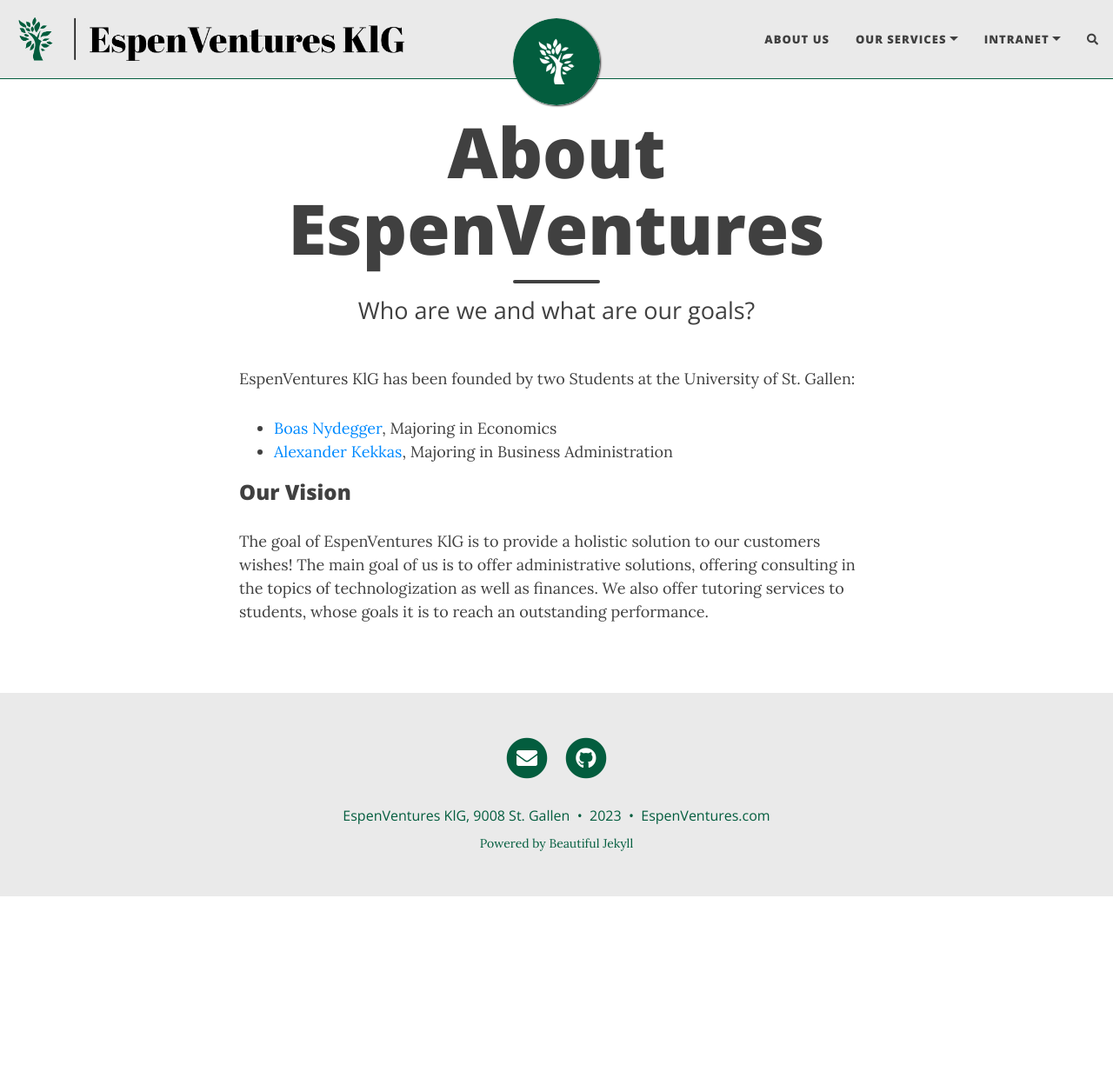
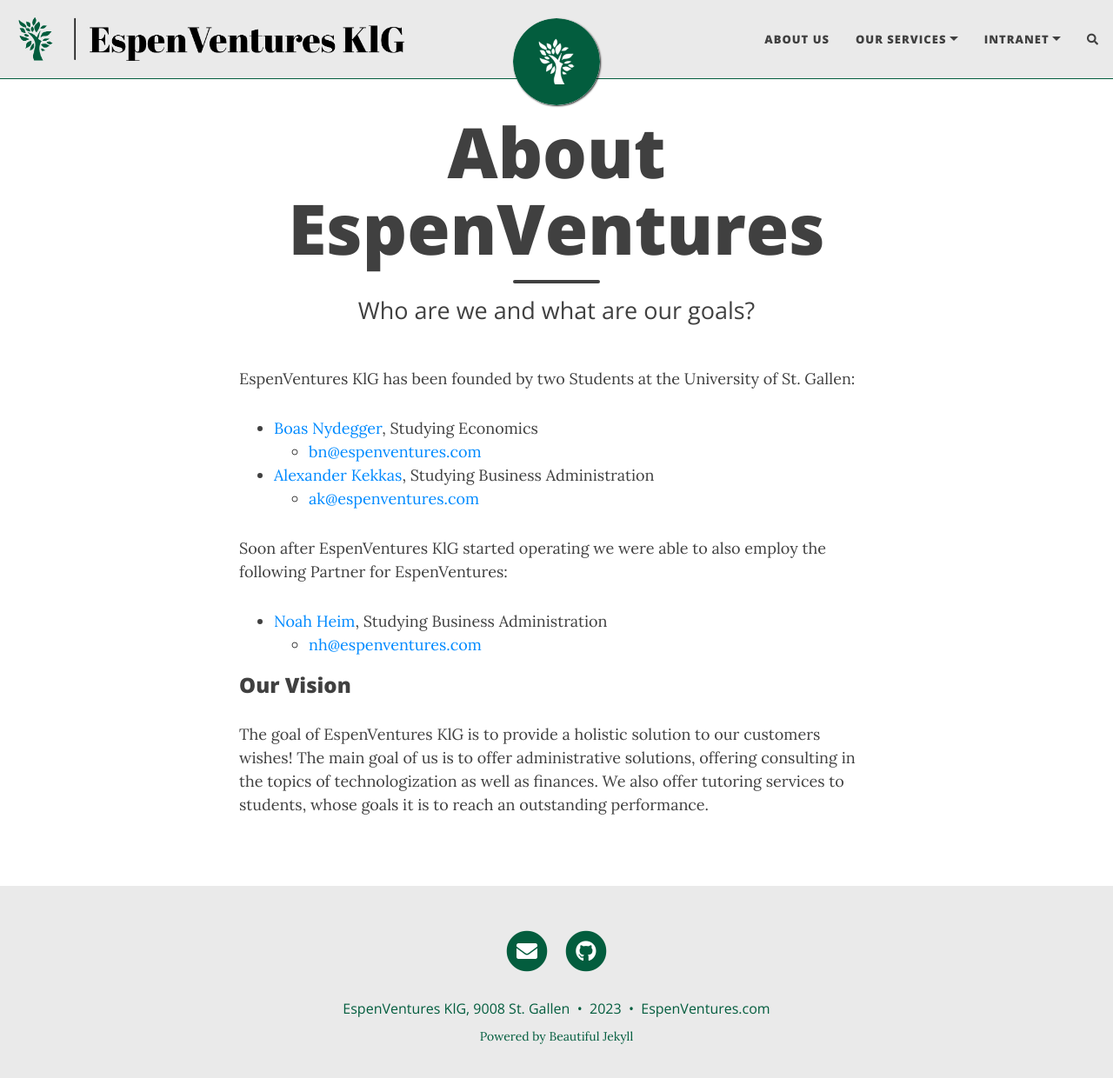
Before and after one commit to Erd4/Erd4.github.io, a Jekyll site: the page built from docs/aboutus.md, in a window 1280 px wide and 1253 px high. Shown: the top 1240 px of the window at 87% size. Built offline with Jekyll 4.4.1, drawn with Linux system fonts in a browser that asks for light colours; nearby versions of some CDN libraries; comment, search, counter and statistics services are not loaded.

Commit message:
Update aboutus.md

```diff
--- a/docs/aboutus.md
+++ b/docs/aboutus.md
@@ -7,8 +7,15 @@
 
 EspenVentures KlG has been founded by two Students at the University of St. Gallen:
 
-- [Boas Nydegger](https://www.linkedin.com/in/BoasNydegger/), Majoring in Economics
-- [Alexander Kekkas](https://www.linkedin.com/in/kekkas/), Majoring in Business Administration
+- [Boas Nydegger](https://www.linkedin.com/in/BoasNydegger/), Studying Economics
+  - [bn@espenventures.com](mailto:bn@espenventures.com)
+- [Alexander Kekkas](https://www.linkedin.com/in/kekkas/), Studying Business Administration
+  - [ak@espenventures.com](mailto:ak@espenventures.com)
+
+Soon after EspenVentures KlG started operating we were able to also employ the following Partner for EspenVentures:
+
+- [Noah Heim](https://www.linkedin.com/in/noah-heim-9183b920b), Studying Business Administration
+  - [nh@espenventures.com](mailto:nh@espenventures.com)
 
 
 ### Our Vision
```
